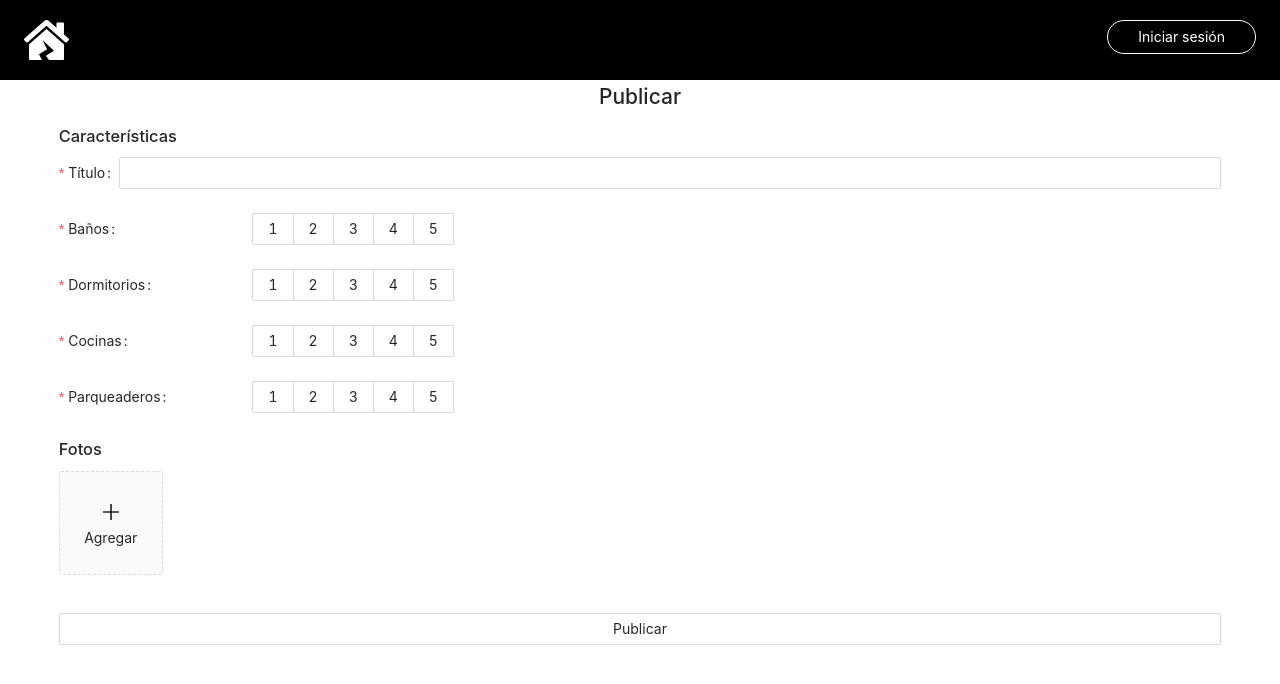
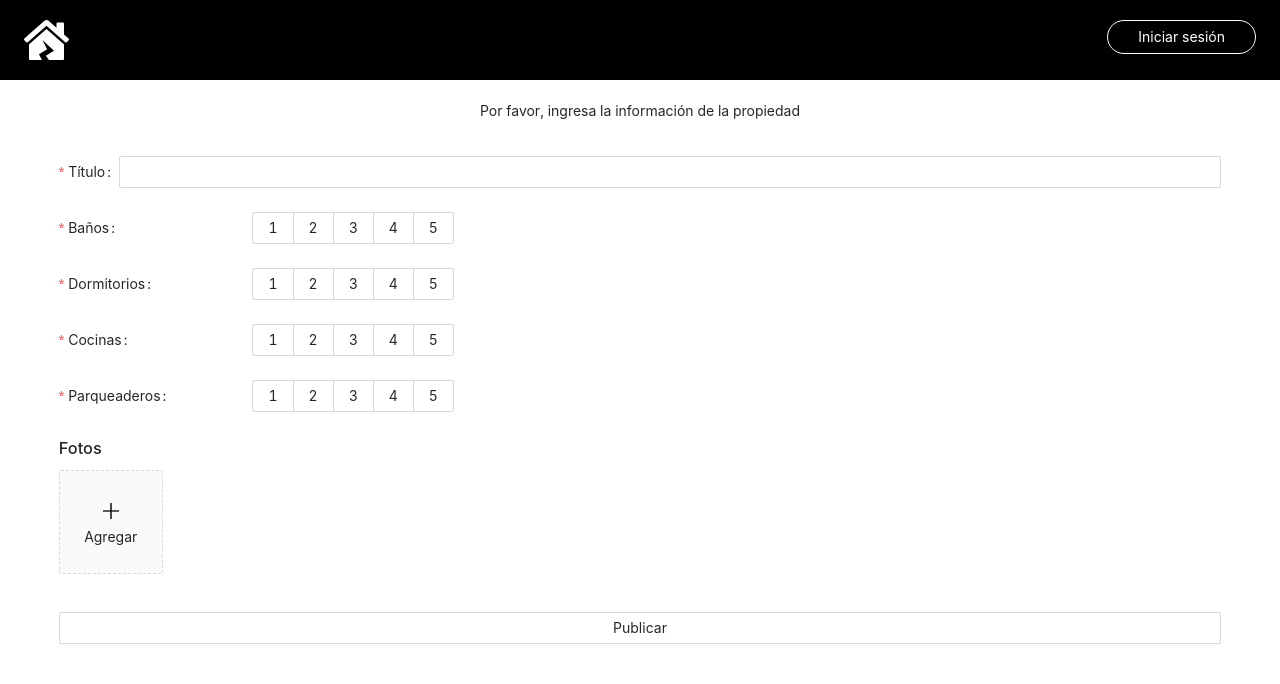
Before and after one commit to stealth14/feria-para-inmuebles, a Next.js app: page /properties/add in a window 1280 px wide. Shown: the top 684 px of the page. Built offline with nearby package versions, Linux system fonts and the light colour scheme; no server answers.

Commit message:
add form updates

```diff
--- a/pages/properties/add.module.scss
+++ b/pages/properties/add.module.scss
@@ -6,12 +6,15 @@
   margin: 0 10px;
 }
 
-.subtitle {
-  width: 100%;
-}
-
 .submit-button {
   margin-top: 30px;
   margin-bottom: 30px;
   width: 100%;
 }
+
+.hint {
+  display: flex;
+  margin: 20px auto;
+  flex-direction: column;
+  text-align: center;
+}
--- a/pages/properties/add.tsx
+++ b/pages/properties/add.tsx
@@ -39,11 +39,10 @@ export default function Add() {
 
   return (
     <div className={styles.container}>
-      <h2>Publicar</h2>
+      <div className={styles.hint}>
+        <p> Por favor, ingresa la información de la propiedad </p>
+      </div>
       <Form form={form} onFinish={onFinish}>
-        <div className={styles.subtitle}>
-          <h3>Características</h3>
-        </div>
         <Row justify="center">
           <Col span={24}>
             <Form.Item
```
